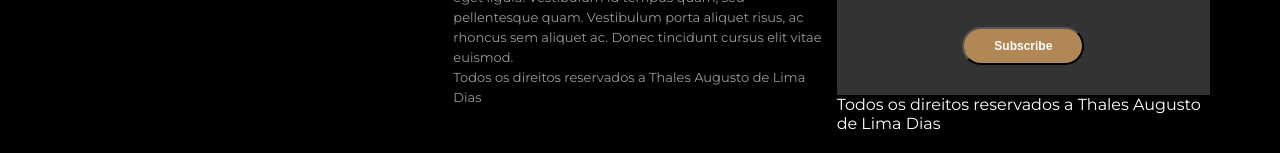
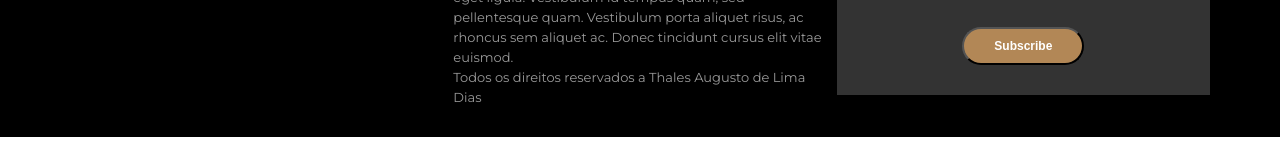
Before and after one commit to thalesaugustodias/projeto-awax, a plain HTML site: page index.html in a window 1280 px wide. Shown: the part 6468-6621 px from the top of the page. Drawn offline with Linux system fonts and the light colour scheme.

Commit message:
Update index.html

```diff
--- a/index.html
+++ b/index.html
@@ -752,7 +752,6 @@
                     <input type="email" name="email" placeholder="EMAIL TO SUBSCRIBE" />
                     <button class="button">Subscribe</button>
                 </form>
-                <div> Todos os direitos reservados a <span>Thales Augusto de Lima Dias</span> </div>
             </div>
 
         </div>
```
